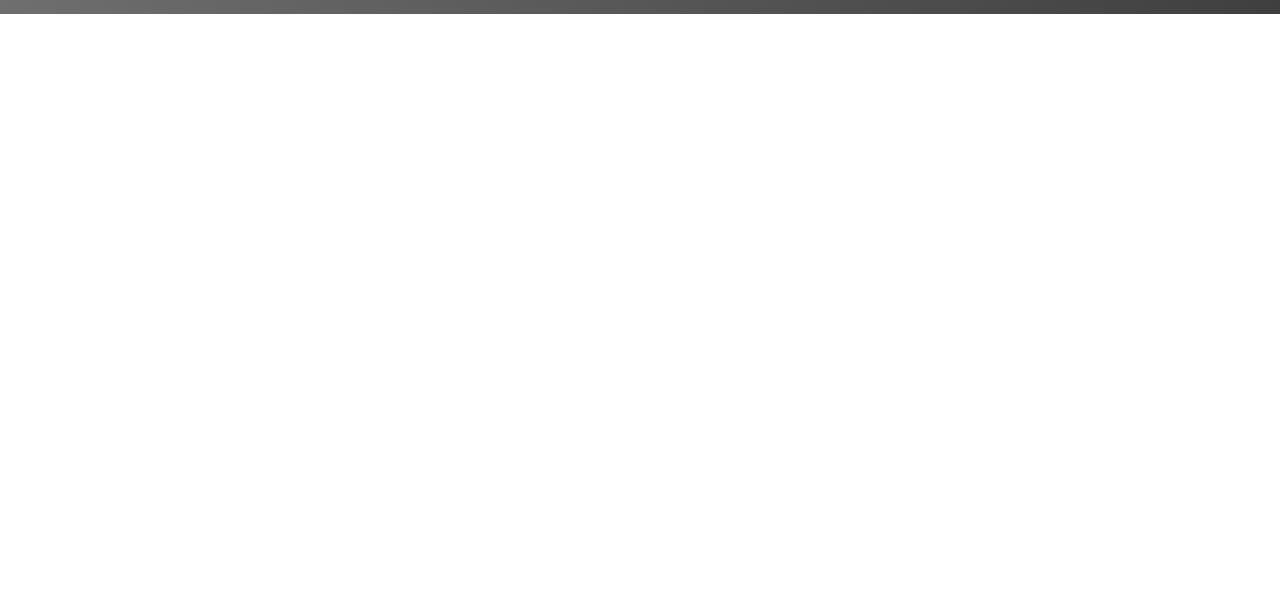
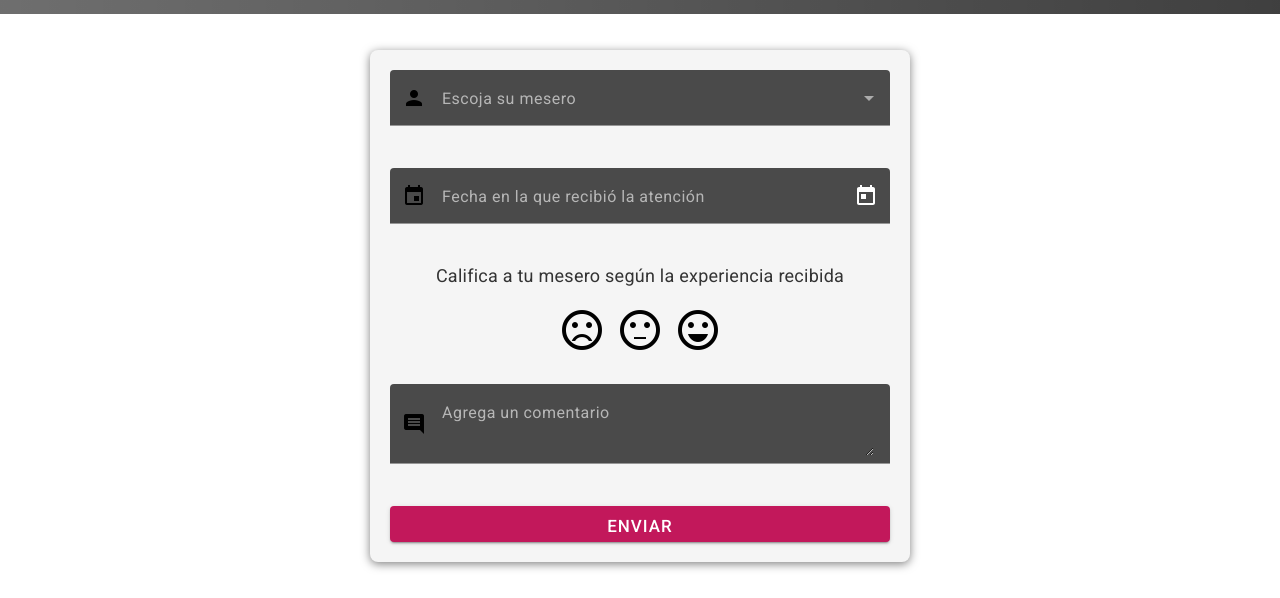
Before and after one commit to klvallejo1/Restaurante, an Angular app in the folder frontend/: page /calificar in a window 1280 px wide. Shown: the part 810-1408 px from the top of the page. Before the commit the page ends 824 px from the top, so only its background shows below. Built offline with nearby package versions, Linux system fonts and the light colour scheme; grey boxes are pictures that could not be loaded.

Commit message:
Formulario mesero agregado

```diff
--- a/frontend/src/app/calificar/calificar.component.html
+++ b/frontend/src/app/calificar/calificar.component.html
@@ -6,3 +6,7 @@
         <button mat-raised-button color="primary" class="btn">Iniciar</button>
     </div>
 </section>
+
+<section>
+    <app-formulario-mesero></app-formulario-mesero>
+</section>
--- /dev/null
+++ b/frontend/src/app/formulario-mesero/formulario-mesero.component.css
@@ -0,0 +1,78 @@
+.rating-form {
+    max-width: 500px;
+    margin: 20px auto;
+    padding: 20px;
+    background-color: #f5f5f5;
+    border-radius: 8px;
+    box-shadow: 0 2px 10px rgba(0, 0, 0, 0.5);
+    display: flex;
+    flex-direction: column;
+    align-items: center;
+  }
+
+mat-form-field {
+    width: 100%;
+    margin-bottom: 20px;
+}
+
+.rating {
+    display: flex;
+    justify-content: center;
+    margin-bottom: 20px;
+}
+
+.rating label {
+    cursor: pointer;
+    padding: 5px;
+}
+
+.rating input[type="radio"] {
+    display: none;
+}
+
+.rating mat-icon {
+    font-size: 48px;
+    transition: all 0.3s ease;
+    width: 48px;
+    height: 48px;
+}
+
+.rating label:hover mat-icon,
+.rating input[type="radio"]:checked+mat-icon {
+    transform: scale(1.2);
+    color: #e48282;
+}
+
+button[type="submit"] {
+    display: block;
+    width: 100%;
+    padding: 10px;
+    font-size: 17px;
+    text-transform: uppercase;
+    letter-spacing: 1px;
+    transition: background-color 0.3s ease;
+}
+
+button[type="submit"]:hover {
+    background-color: #000000;
+}
+
+@media (max-width: 600px) {
+    .rating-form {
+        max-width: 90%;
+        padding: 15px;
+    }
+}
+
+.rating-title {
+    text-align: center;
+    margin-bottom: 15px;
+    font-size: 18px;
+    color: #333;
+}
+
+.rating {
+    display: flex;
+    justify-content: center;
+    margin-bottom: 20px;
+}
--- /dev/null
+++ b/frontend/src/app/formulario-mesero/formulario-mesero.component.html
@@ -0,0 +1,49 @@
+<form class="rating-form" [formGroup]="ratingForm" (ngSubmit)="onSubmit()">
+    <!-- Selector de mesero -->
+    <mat-form-field appearance="fill">
+        <mat-label>Escoja su mesero</mat-label>
+        <mat-icon matPrefix>person</mat-icon>
+        <mat-select formControlName="mesero">
+            <mat-option *ngFor="let mesero of meseros" [value]="mesero">{{ mesero }}</mat-option>
+        </mat-select>
+    </mat-form-field>
+
+    <!-- Selector de fecha -->
+    <mat-form-field appearance="fill">
+        <mat-label>Fecha en la que recibió la atención</mat-label>
+        <mat-icon matPrefix>event</mat-icon>
+        <input matInput [matDatepicker]="picker" formControlName="fecha">
+        <mat-datepicker-toggle matSuffix [for]="picker"></mat-datepicker-toggle>
+        <mat-datepicker #picker></mat-datepicker>
+    </mat-form-field>
+
+    <mat-card-subtitle class="rating-title">
+        Califica a tu mesero según la experiencia recibida
+    </mat-card-subtitle>
+
+    <!-- Calificación -->
+    <div class="rating">
+        <label>
+            <input type="radio" formControlName="calificacion" value="1">
+            <mat-icon>sentiment_very_dissatisfied</mat-icon>
+        </label>
+        <label>
+            <input type="radio" formControlName="calificacion" value="2">
+            <mat-icon>sentiment_neutral</mat-icon>
+        </label>
+        <label>
+            <input type="radio" formControlName="calificacion" value="3">
+            <mat-icon>sentiment_very_satisfied</mat-icon>
+        </label>
+    </div>
+
+    <!-- Comentario -->
+    <mat-form-field appearance="fill">
+        <mat-label>Agrega un comentario</mat-label>
+        <mat-icon matPrefix>comment</mat-icon>
+        <textarea matInput formControlName="comentario"></textarea>
+    </mat-form-field>
+
+    <!-- Botón de enviar -->
+    <button mat-raised-button color="primary" type="submit">Enviar</button>
+</form>
--- /dev/null
+++ b/frontend/src/app/formulario-mesero/formulario-mesero.component.ts
@@ -0,0 +1,28 @@
+import { Component } from '@angular/core';
+import { FormBuilder, FormGroup } from '@angular/forms';
+
+
+@Component({
+  selector: 'app-formulario-mesero',
+  templateUrl: './formulario-mesero.component.html',
+  styleUrl: './formulario-mesero.component.css',
+})
+export class FormularioMeseroComponent {
+  ratingForm: FormGroup;
+  meseros: string[] = ['John Serrano', 'Nubia Araujo', 'John Albiño', 'Carlos Andrade'];
+
+  constructor(private fb: FormBuilder) {
+    this.ratingForm = this.fb.group({
+      mesero: [''],
+      fecha: [''],
+      calificacion: [''],
+      comentario: [''],
+    });
+  }
+
+  onSubmit() {
+    if (this.ratingForm.valid) {
+      console.log(this.ratingForm.value);
+    }
+  }
+}
```
Also changed, not shown: frontend/src/app/app.module.ts (+8 -1 lines), frontend/src/app/modules/material/material.module.ts (+18 -8 lines), 1 other file (tests, documents, lock files or other folders).
